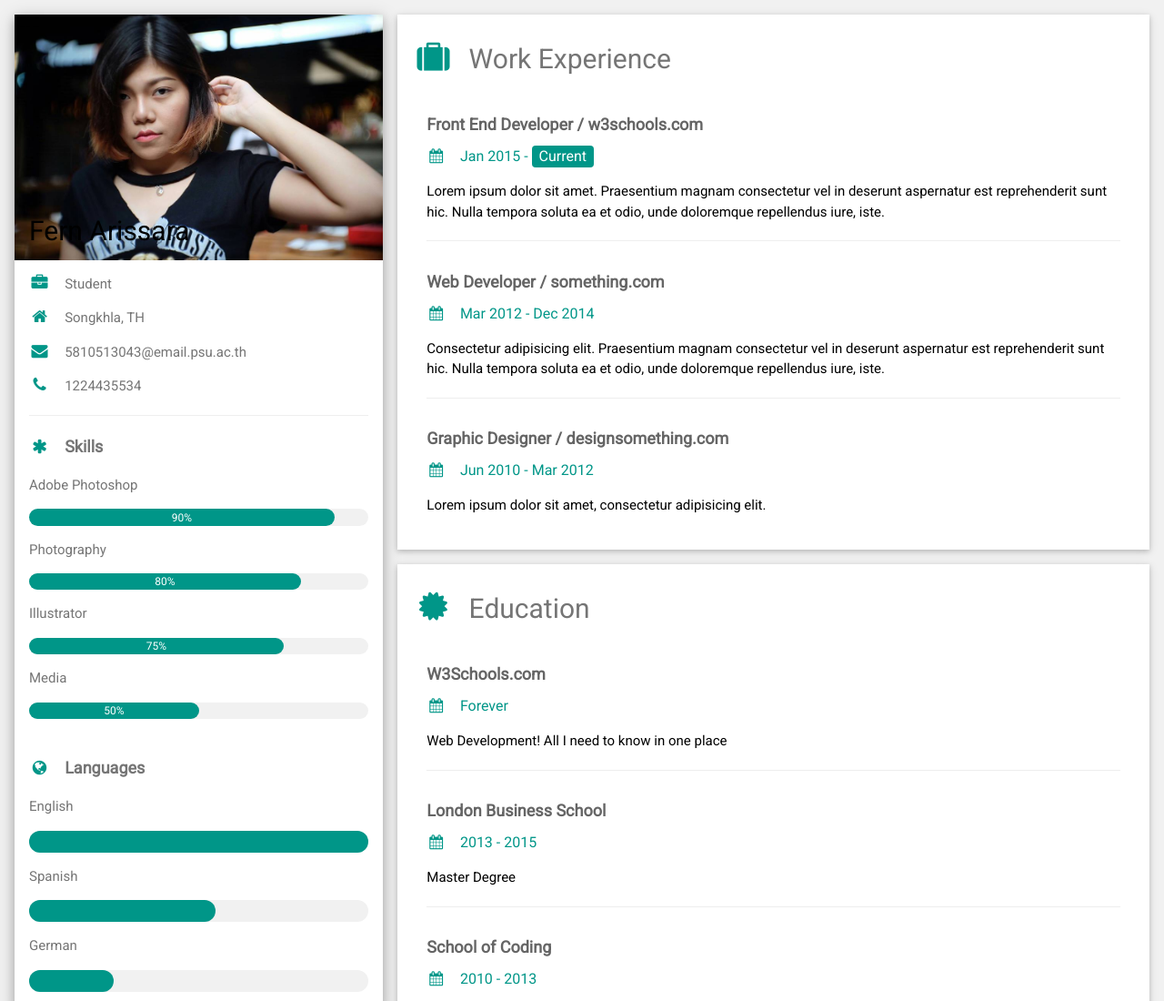
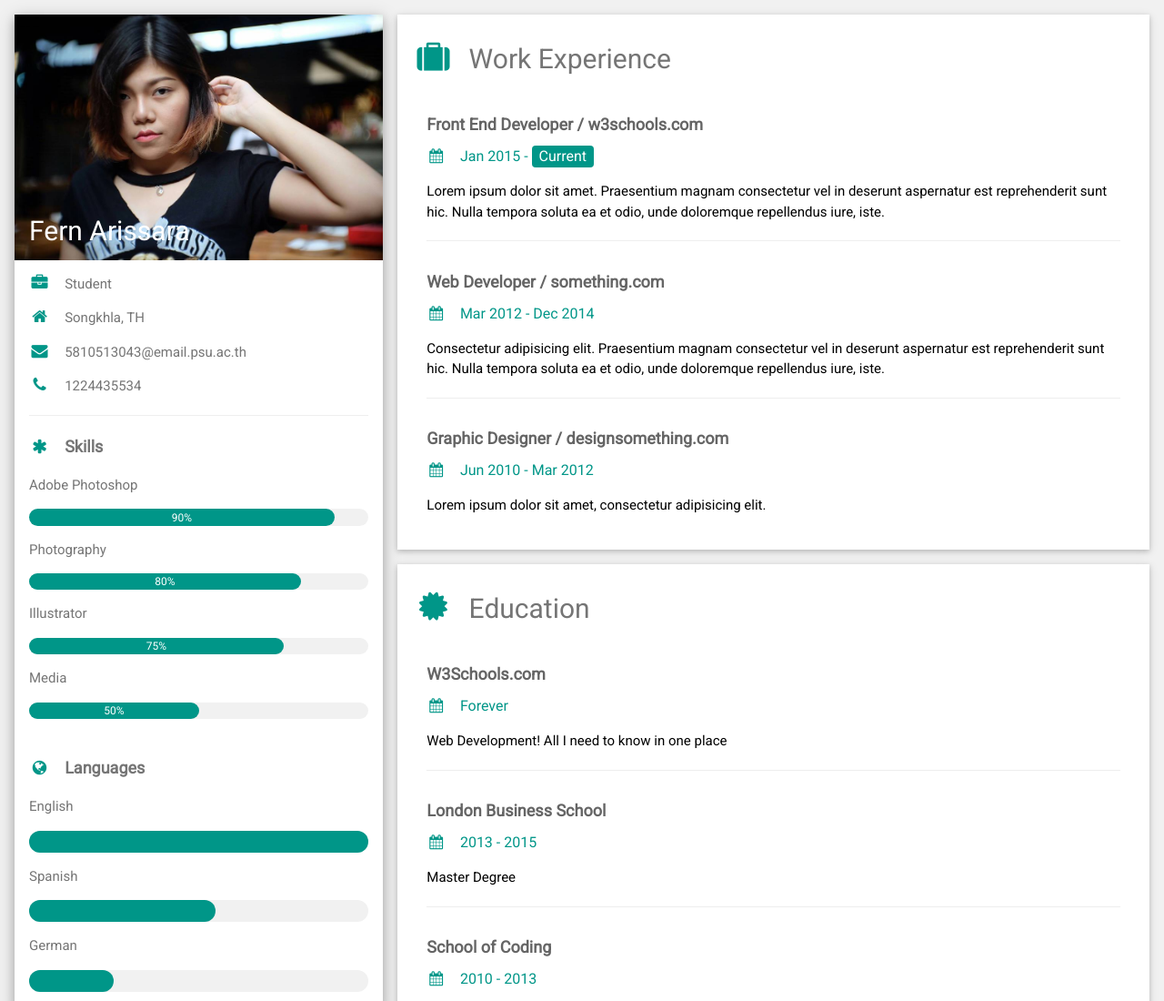
Before and after one commit to Aris1199/project01, a plain HTML site: page index.html in a window 1280 px wide. Shown: the top 1100 px of the page at 91% size. Drawn offline with nearby package versions, Linux system fonts and the light colour scheme.

Commit message:
Update index.html

```diff
--- a/index.html
+++ b/index.html
@@ -8,6 +8,7 @@
 <link rel="stylesheet" href="https://cdnjs.cloudflare.com/ajax/libs/font-awesome/4.7.0/css/font-awesome.min.css">
 <style>
 html,body,h1,h2,h3,h4,h5,h6 {font-family: "Roboto", sans-serif}
+  h2{color:white;}
 </style>
 <body class="w3-light-grey">
 
```
